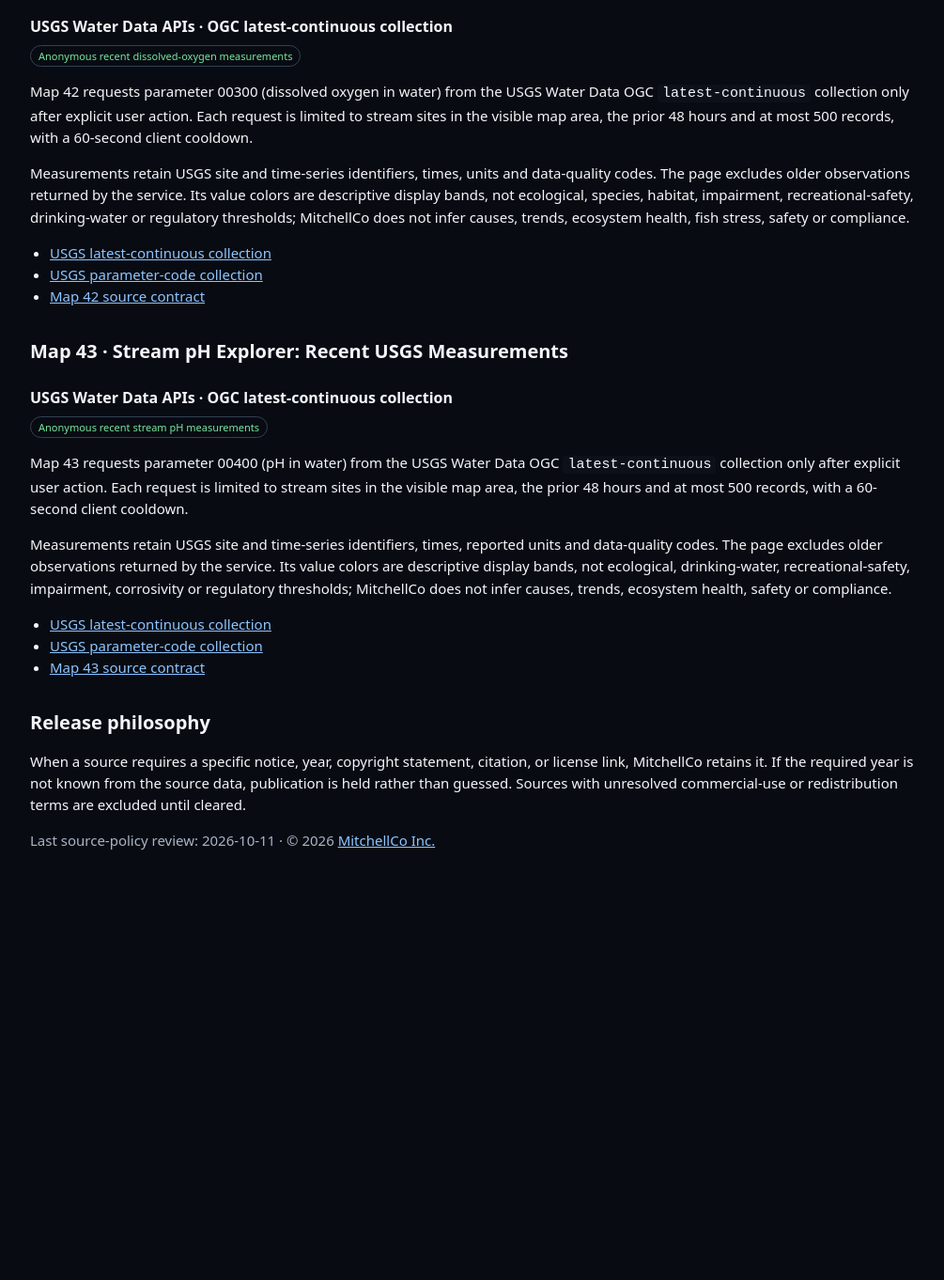
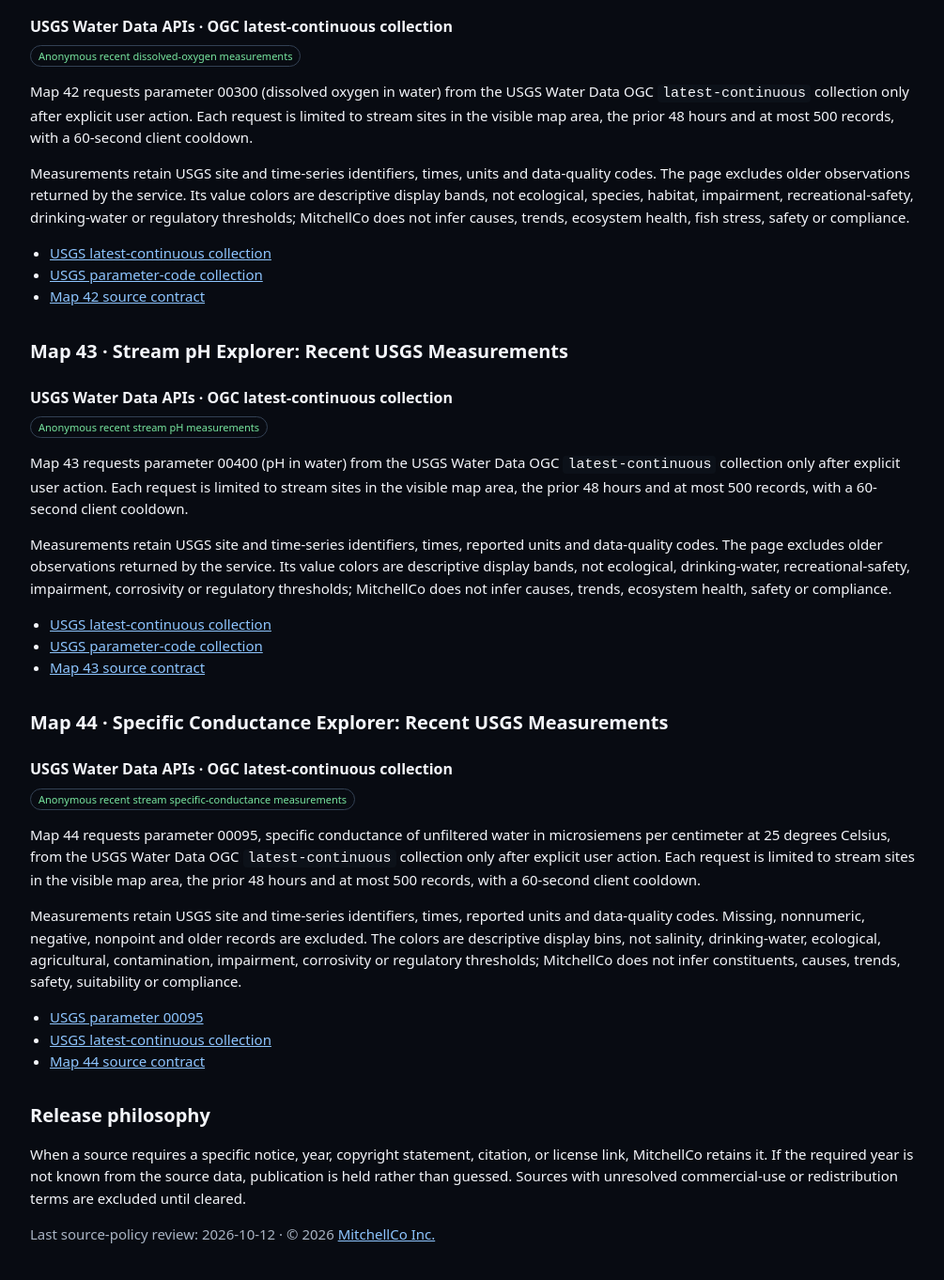
Before and after one commit to christophermitchell012/mitchellcoinc, a Jekyll site: the page maps/data-sources-licenses.html, which Jekyll copies as it is, in a window 1280 px wide and 1400 px high, scrolled down 8220 px. Shown: the top 1362 px of the window at 94% size, without its empty margins (136-1141 px from the left). Built offline with Jekyll 4.4.1, drawn with Linux system fonts in a browser that asks for light colours; before the commit the page ends 9202 px from its top, so only the background shows below that.

Commit message:
Publish Map 44 specific conductance explorer

```diff
--- a/_data/map_lastmod.json
+++ b/_data/map_lastmod.json
@@ -43,7 +43,8 @@
   "/maps/41-stream-temperature-latest-usgs-measurements.html": "2026-10-09T14:25:42Z",
   "/maps/42-dissolved-oxygen-recent-usgs-measurements.html": "2026-10-10T14:39:51Z",
   "/maps/43-stream-ph-recent-usgs-measurements.html": "2026-10-11T14:29:17Z",
-  "/maps/data-sources-licenses.html": "2026-10-11T14:29:17Z",
+  "/maps/44-specific-conductance-recent-usgs-measurements.html": "2026-10-12T14:44:19Z",
+  "/maps/data-sources-licenses.html": "2026-10-12T14:44:19Z",
   "/maps/earthdata-eula-policy.html": "2026-09-30T18:48:18Z",
-  "/maps/index.html": "2026-10-11T14:29:17Z"
+  "/maps/index.html": "2026-10-12T14:44:19Z"
 }
--- a/maps/data-sources-licenses.html
+++ b/maps/data-sources-licenses.html
@@ -8,7 +8,7 @@
 See LICENSE and data-sources-licenses.html.
 -->
 <html lang="en"><head>
-<meta name="last-modified" content="2026-10-11T14:29:17Z"><meta charset="utf-8"><meta name="viewport" content="width=device-width,initial-scale=1">
+<meta name="last-modified" content="2026-10-12T14:44:19Z"><meta charset="utf-8"><meta name="viewport" content="width=device-width,initial-scale=1">
 <title>Data Sources and Licenses | MitchellCo Interactive Maps</title>
 <meta name="description" content="Data provenance, citations, licenses, EULA notes and attribution for MitchellCo interactive maps.">
 <meta name="robots" content="index,follow"><link rel="icon" href="assets/icons/2219cec3095bdb7c.svg"><link rel="canonical" href="https://mitchellcoinc.com/maps/data-sources-licenses.html">
@@ -159,7 +159,13 @@
 <p>Measurements retain USGS site and time-series identifiers, times, reported units and data-quality codes. The page excludes older observations returned by the service. Its value colors are descriptive display bands, not ecological, drinking-water, recreational-safety, impairment, corrosivity or regulatory thresholds; MitchellCo does not infer causes, trends, ecosystem health, safety or compliance.</p>
 <ul><li><a href="https://api.waterdata.usgs.gov/ogcapi/v1/collections/latest-continuous?f=html" target="_blank" rel="noopener">USGS latest-continuous collection</a></li><li><a href="https://api.waterdata.usgs.gov/ogcapi/v1/collections/parameter-codes?f=html" target="_blank" rel="noopener">USGS parameter-code collection</a></li><li><a href="data/map43-source-license.md">Map 43 source contract</a></li></ul>
 
+<h2 id="map44">Map 44 · Specific Conductance Explorer: Recent USGS Measurements</h2>
+<h3>USGS Water Data APIs · OGC latest-continuous collection</h3><span class="tag">Anonymous recent stream specific-conductance measurements</span>
+<p>Map 44 requests parameter 00095, specific conductance of unfiltered water in microsiemens per centimeter at 25 degrees Celsius, from the USGS Water Data OGC <code>latest-continuous</code> collection only after explicit user action. Each request is limited to stream sites in the visible map area, the prior 48 hours and at most 500 records, with a 60-second client cooldown.</p>
+<p>Measurements retain USGS site and time-series identifiers, times, reported units and data-quality codes. Missing, nonnumeric, negative, nonpoint and older records are excluded. The colors are descriptive display bins, not salinity, drinking-water, ecological, agricultural, contamination, impairment, corrosivity or regulatory thresholds; MitchellCo does not infer constituents, causes, trends, safety, suitability or compliance.</p>
+<ul><li><a href="https://api.waterdata.usgs.gov/ogcapi/v1/collections/parameter-codes/items/00095?f=html" target="_blank" rel="noopener">USGS parameter 00095</a></li><li><a href="https://api.waterdata.usgs.gov/ogcapi/v1/collections/latest-continuous?f=html" target="_blank" rel="noopener">USGS latest-continuous collection</a></li><li><a href="data/map44-source-license.md">Map 44 source contract</a></li></ul>
+
 <h2>Release philosophy</h2>
 <p>When a source requires a specific notice, year, copyright statement, citation, or license link, MitchellCo retains it. If the required year is not known from the source data, publication is held rather than guessed. Sources with unresolved commercial-use or redistribution terms are excluded until cleared.</p>
-<p class="muted">Last source-policy review: 2026-10-11 · © 2026 <a href="https://mitchellcoinc.com/" target="_blank" rel="noopener">MitchellCo Inc.</a></p>
+<p class="muted">Last source-policy review: 2026-10-12 · © 2026 <a href="https://mitchellcoinc.com/" target="_blank" rel="noopener">MitchellCo Inc.</a></p>
 </main></body></html>
--- a/maps/sitemap.xml
+++ b/maps/sitemap.xml
@@ -1,6 +1,6 @@
 <?xml version="1.0" encoding="UTF-8"?>
 <urlset xmlns="http://www.sitemaps.org/schemas/sitemap/0.9">
-  <url><loc>https://mitchellcoinc.com/maps/</loc><lastmod>2026-10-11T14:29:17Z</lastmod></url>
+  <url><loc>https://mitchellcoinc.com/maps/</loc><lastmod>2026-10-12T14:44:19Z</lastmod></url>
   <url><loc>https://mitchellcoinc.com/maps/00-wildfire-watch.html</loc><lastmod>2026-09-30T18:48:18Z</lastmod></url>
   <url><loc>https://mitchellcoinc.com/maps/01-flash-flood-river-flood-risk.html</loc><lastmod>2026-09-30T18:48:18Z</lastmod></url>
   <url><loc>https://mitchellcoinc.com/maps/02-extreme-heat-health-risk.html</loc><lastmod>2026-09-30T18:48:18Z</lastmod></url>
@@ -45,6 +45,7 @@
   <url><loc>https://mitchellcoinc.com/maps/41-stream-temperature-latest-usgs-measurements.html</loc><lastmod>2026-10-09T14:25:42Z</lastmod></url>
   <url><loc>https://mitchellcoinc.com/maps/42-dissolved-oxygen-recent-usgs-measurements.html</loc><lastmod>2026-10-10T14:39:51Z</lastmod></url>
   <url><loc>https://mitchellcoinc.com/maps/43-stream-ph-recent-usgs-measurements.html</loc><lastmod>2026-10-11T14:29:17Z</lastmod></url>
-  <url><loc>https://mitchellcoinc.com/maps/data-sources-licenses.html</loc><lastmod>2026-10-11T14:29:17Z</lastmod></url>
+  <url><loc>https://mitchellcoinc.com/maps/44-specific-conductance-recent-usgs-measurements.html</loc><lastmod>2026-10-12T14:44:19Z</lastmod></url>
+  <url><loc>https://mitchellcoinc.com/maps/data-sources-licenses.html</loc><lastmod>2026-10-12T14:44:19Z</lastmod></url>
   <url><loc>https://mitchellcoinc.com/maps/earthdata-eula-policy.html</loc><lastmod>2026-09-30T18:48:18Z</lastmod></url>
 </urlset>
```
Also changed, not shown: maps/44-specific-conductance-recent-usgs-measurements.html (added, +18 -0 lines), maps/README.md (+3 -1 lines), maps/data/map44-source-license.md (added, +38 -0 lines), maps/index.html (+3 -2 lines), maps/assets/icons/specific-conductance.svg (added).
